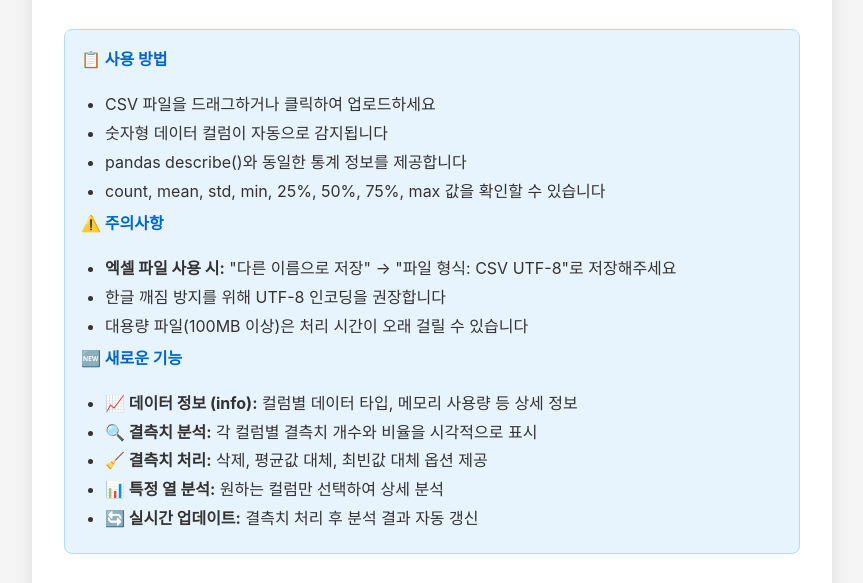
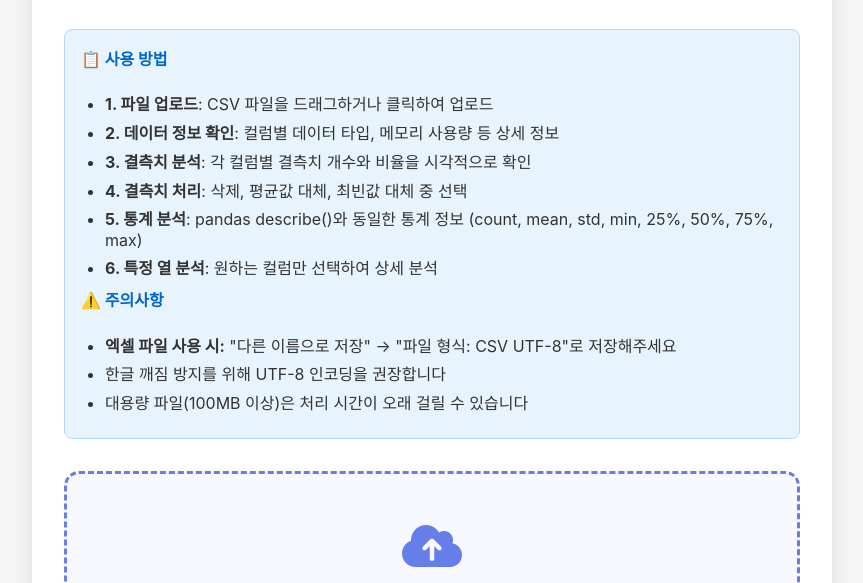
Before and after one commit to sweet1203/pandas, a plain HTML site: page index.html in a window 1280 px wide. Shown: the part 165-748 px from the top of the page, without its empty margins (208-1071 px from the left). Drawn offline with nearby package versions, Linux system fonts and the light colour scheme.

Commit message:
Add files via upload
메뉴얼수정

```diff
--- a/index.html
+++ b/index.html
@@ -231,10 +231,12 @@
       <div class="info-box">
         <h4>📋 사용 방법</h4>
         <ul>
-          <li>CSV 파일을 드래그하거나 클릭하여 업로드하세요</li>
-          <li>숫자형 데이터 컬럼이 자동으로 감지됩니다</li>
-          <li>pandas describe()와 동일한 통계 정보를 제공합니다</li>
-          <li>count, mean, std, min, 25%, 50%, 75%, max 값을 확인할 수 있습니다</li>
+          <li><strong>1. 파일 업로드</strong>: CSV 파일을 드래그하거나 클릭하여 업로드</li>
+          <li><strong>2. 데이터 정보 확인</strong>: 컬럼별 데이터 타입, 메모리 사용량 등 상세 정보</li>
+          <li><strong>3. 결측치 분석</strong>: 각 컬럼별 결측치 개수와 비율을 시각적으로 확인</li>
+          <li><strong>4. 결측치 처리</strong>: 삭제, 평균값 대체, 최빈값 대체 중 선택</li>
+          <li><strong>5. 통계 분석</strong>: pandas describe()와 동일한 통계 정보 (count, mean, std, min, 25%, 50%, 75%, max)</li>
+          <li><strong>6. 특정 열 분석</strong>: 원하는 컬럼만 선택하여 상세 분석</li>
         </ul>
 
         <h4>⚠️ 주의사항</h4>
@@ -242,15 +244,6 @@
           <li><strong>엑셀 파일 사용 시:</strong> "다른 이름으로 저장" → "파일 형식: CSV UTF-8"로 저장해주세요</li>
           <li>한글 깨짐 방지를 위해 UTF-8 인코딩을 권장합니다</li>
           <li>대용량 파일(100MB 이상)은 처리 시간이 오래 걸릴 수 있습니다</li>
-        </ul>
-
-        <h4>🆕 새로운 기능</h4>
-        <ul>
-          <li><strong>📈 데이터 정보 (info):</strong> 컬럼별 데이터 타입, 메모리 사용량 등 상세 정보</li>
-          <li><strong>🔍 결측치 분석:</strong> 각 컬럼별 결측치 개수와 비율을 시각적으로 표시</li>
-          <li><strong>🧹 결측치 처리:</strong> 삭제, 평균값 대체, 최빈값 대체 옵션 제공</li>
-          <li><strong>📊 특정 열 분석:</strong> 원하는 컬럼만 선택하여 상세 분석</li>
-          <li><strong>🔄 실시간 업데이트:</strong> 결측치 처리 후 분석 결과 자동 갱신</li>
         </ul>
       </div>
 
```
